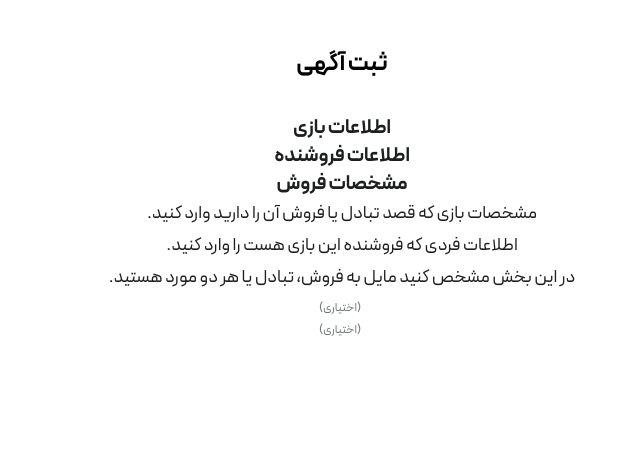
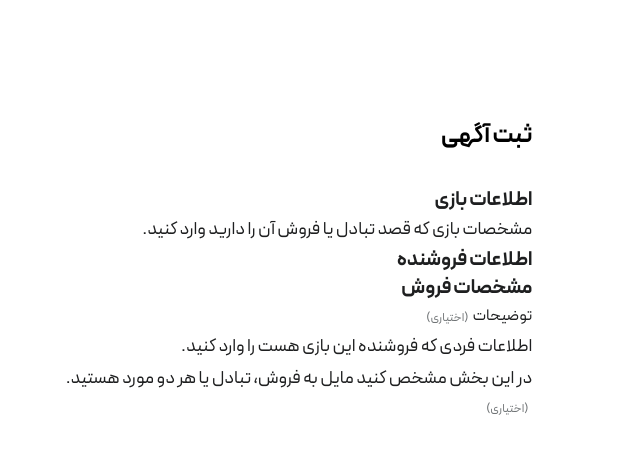
Before and after one commit to ZahraMoosavi77/Kooche, a Next.js app: page /new in a window 1280 px wide. Shown: the top 454 px of the page, without its empty margins (393-1033 px from the left). Built offline with nearby package versions, Linux system fonts and the light colour scheme.

Commit message:
add style

```diff
--- a/app/new/page.jsx
+++ b/app/new/page.jsx
@@ -6,19 +6,28 @@ import SubTitleNewPage from '@/components/elements/SubTitleNewPage'
 import { infoGame } from '@/constants/constantNewPage'
 import { infoSale } from '@/constants/constantNewPage'
 import { infoSeller } from '@/constants/constantNewPage'
+import TextNewPage from '@/components/elements/TextNewPage'
 export default function page() {
   return (
-    <div className='flex flex-col justify-center items-center p-12'>
-    <RegisterAd/>
-    <TitleNewPage text={infoGame.INFOGAMETITLE}/>
-    <TitleNewPage text={infoSeller.INFOSELLERTITLE}/>
-    <TitleNewPage text={infoSale.INFOSALETITLE}/>
-    <SubTitleNewPage text={infoGame.INFOGAMESUBTITLE}/>
-    <SubTitleNewPage text={infoSeller.INFOSELLERSUBTITLE}/>
-    <SubTitleNewPage text={infoSale.INFOSALESUBTITLE}/>
+    <div className='flex flex-col justify-center items-center mt-30'>
+      <div className='items-start'>
+        <RegisterAd />
+        <TitleNewPage text={infoGame.INFOGAMETITLE} />
+        <SubTitleNewPage text={infoGame.INFOGAMESUBTITLE} />
+        <TitleNewPage text={infoSeller.INFOSELLERTITLE} />
+        <TitleNewPage text={infoSale.INFOSALETITLE} />
+        <div className='flex  items-center '>
+        <TextNewPage text={infoGame.GAMEDESCRIPTION}/>
+        <Optional />
 
-    <Optional/>
-    <Optional/>
+        </div>
+        <SubTitleNewPage text={infoSeller.INFOSELLERSUBTITLE} />
+        <SubTitleNewPage text={infoSale.INFOSALESUBTITLE} />
+
+        <Optional />
+
+      </div>
+
     </div>
   )
 }
--- a/components/elements/TitleNewPage.jsx
+++ b/components/elements/TitleNewPage.jsx
@@ -2,6 +2,6 @@ import React from 'react'
 
 export default function TitleNewPage({text}) {
   return (
-    <div className='text-scales-body leading-leading-2 text-gray-900 text-right font-peyda-bold'>{text}</div>
+    <div className='text-scales-body leading-leading-2 text-gray-900 text-right font-peyda-bold '>{text}</div>
   )
 }
--- a/tailwind.config.js
+++ b/tailwind.config.js
@@ -7,6 +7,9 @@ module.exports = {
   ],
   theme: {
     extend: {
+      spacing: {
+        '30': '7.5rem',
+      }
 
     },
 
@@ -80,7 +83,8 @@ module.exports = {
       "peyda-medium":"PeydaMedium",
       "peyda-semibold":"PeydaSemiBold",
       "peyda-bold":"PeydaBold",
-    }
+    },
+
 
   },
   plugins: [],
```
